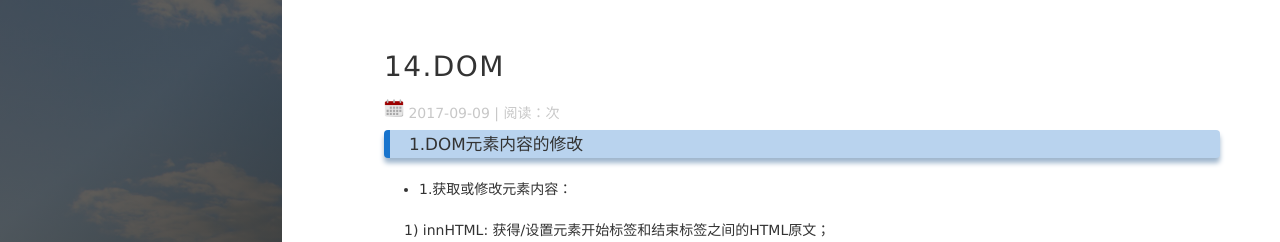
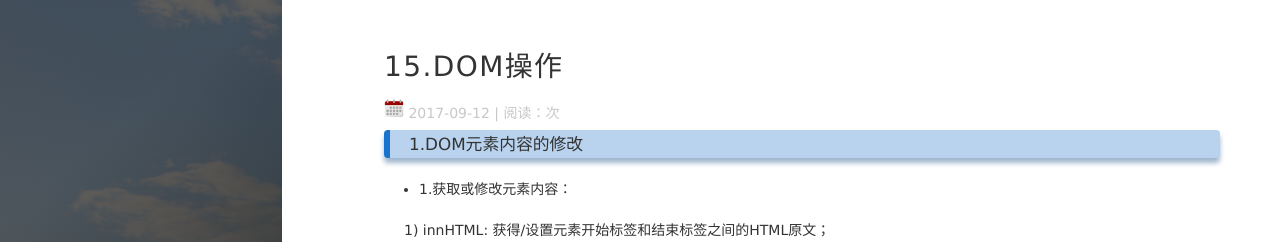
Before and after one commit to yueshangmx/yueshangmx.github.io, a Jekyll site: the page built from _posts/2017-09-12-DOM操作.md, in a window 1280 px wide and 900 px high. Shown: the top 242 px of the window. Built offline with Jekyll 4.4.1, drawn with Linux system fonts in a browser that asks for light colours; nearby versions of some CDN libraries; comment, search, counter and statistics services are not loaded; some of the changed text lies outside the part shown.

Commit message:
update 2017-12-22

```diff
--- a/_posts/2017-09-12-DOM操作.md
+++ b/_posts/2017-09-12-DOM操作.md
@@ -1,7 +1,7 @@
 ---
 layout: post
-title: 14.DOM
-date: 2017-09-09
+title: 15.DOM操作
+date: 2017-09-12
 description: "DOM操作"
 tags: 笔记
 ---
```
